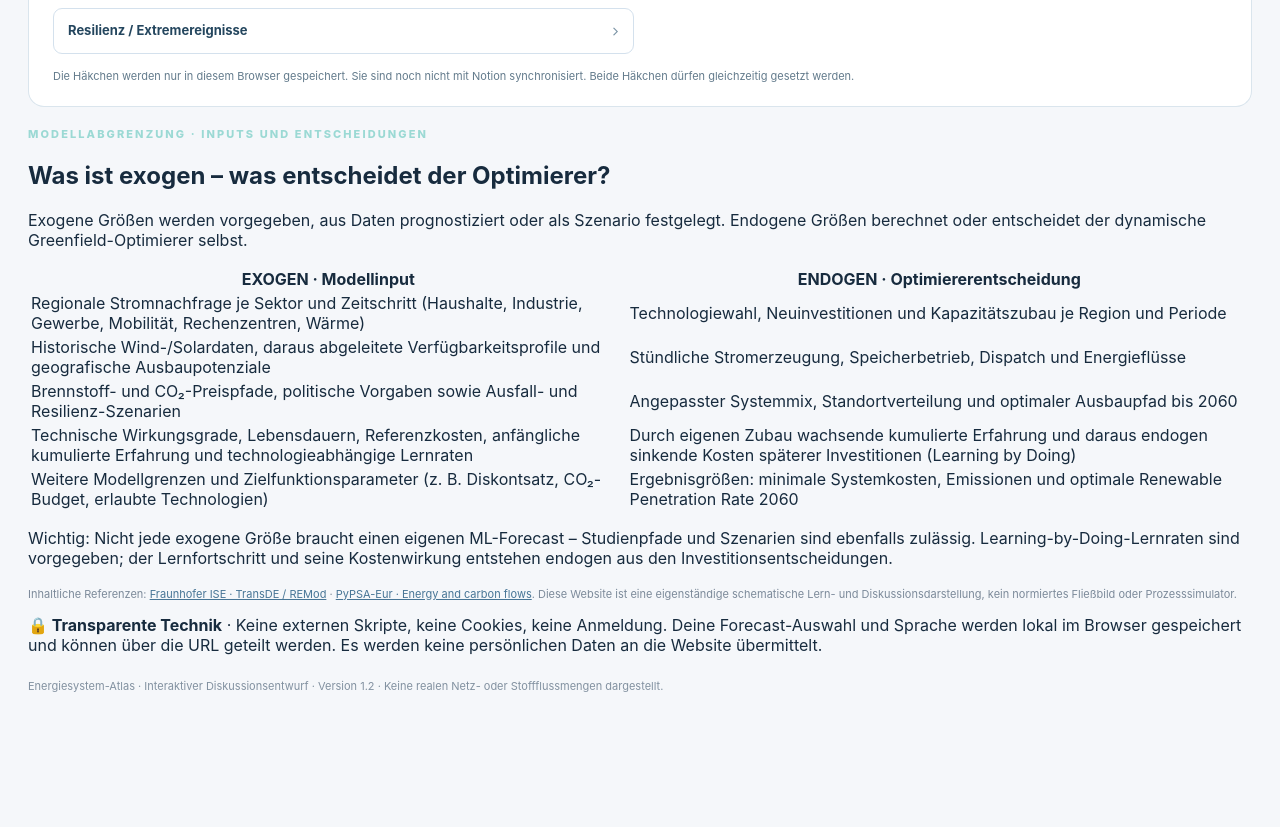
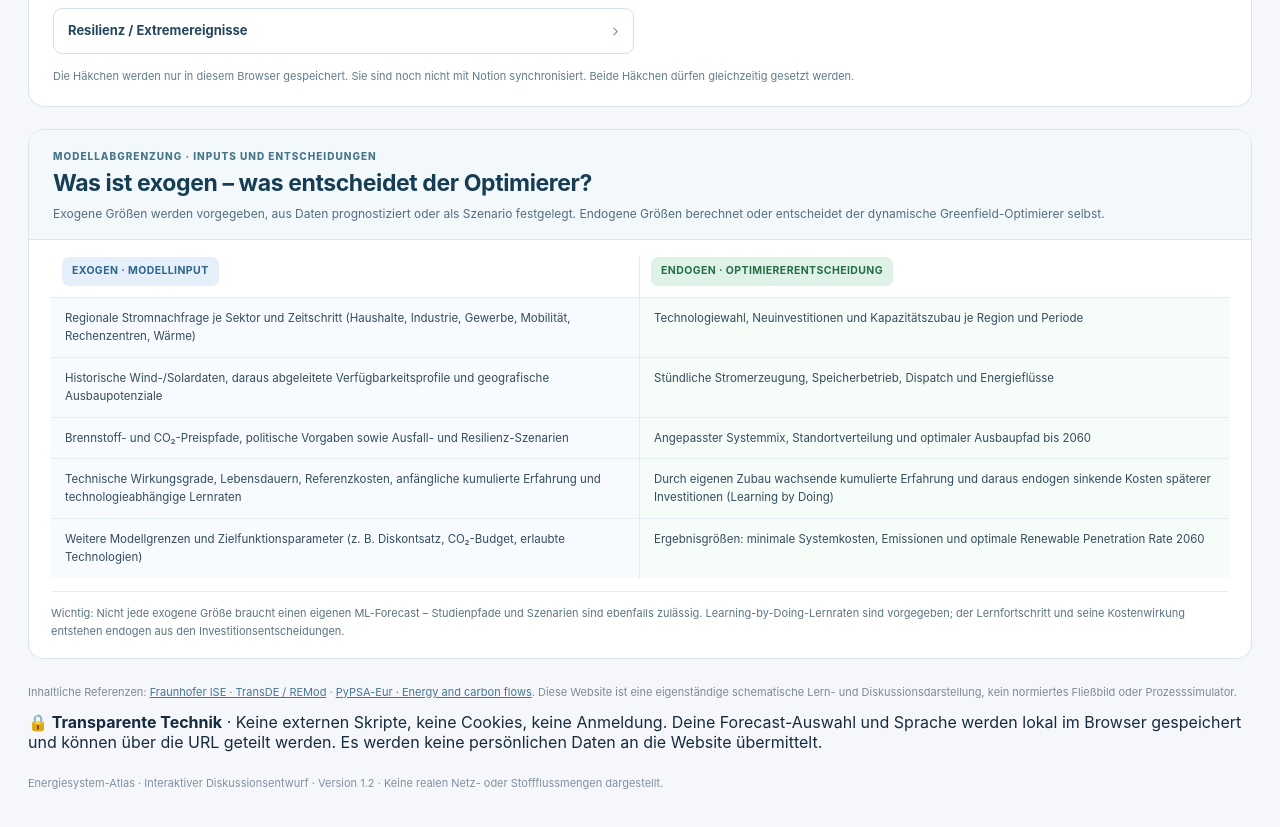
Before and after one commit to Flightningg/energiesystem-atlas, a plain HTML site: page public/index.html in a window 1280 px wide. Shown: the part 6604-7431 px from the top of the page. Before the commit the page ends 7346 px from the top, so only its background shows below. Drawn offline with Linux system fonts and the light colour scheme.

Commit message:
Style compact two-column model variable classification table

```diff
--- a/public/model-logic.css
+++ b/public/model-logic.css
@@ -201,3 +201,22 @@
 .model-data-inventory-note{font-size:11px;color:#637b8c;line-height:1.6;margin:14px 0 0}
 @media(max-width:800px){.model-data-inventory .model-exogenous-catalog{grid-template-columns:1fr}.model-data-inventory .model-exo-children{grid-template-columns:repeat(2,minmax(0,1fr))}}
 @media(max-width:540px){.model-data-inventory-body{padding:15px}.model-data-inventory-head{padding:19px 17px}.model-data-inventory .model-exo-children{grid-template-columns:1fr}}
+
+/* Exogenous vs endogenous classification table, below data inventory */
+.model-variables{margin:22px 0 24px;scroll-margin-top:22px;border:1px solid #d9e5ed;border-radius:15px;overflow:hidden;background:#fff}
+.model-variables-head{padding:20px 24px 16px;background:#f3f8fb;border-bottom:1px solid #d9e5ed}
+.model-variables-head .eyebrow{font-size:10px;color:#48768b;letter-spacing:1px;margin:0 0 7px}
+.model-variables-head h2{font-size:clamp(18px,2vw,23px);margin:0 0 7px;letter-spacing:-.4px;color:#163d53}
+.model-variables-head p{font-size:12px;line-height:1.6;color:#536d80;margin:0}
+.model-variables-body{padding:17px 22px 18px}
+.model-variables-table{width:100%;border-collapse:separate;border-spacing:0;table-layout:fixed;font-size:11.5px;line-height:1.6}
+.model-variables-table th{text-align:left;vertical-align:top;padding:0 13px 11px 11px}
+.model-variables-table td{vertical-align:top;padding:11px 14px;border-top:1px solid #e4edf2;color:#344c5e;overflow-wrap:break-word}
+.model-variables-table td:first-child{background:#f7fbff}
+.model-variables-table td:last-child{background:#f6fcf8}
+.model-variables-table th:first-child,.model-variables-table td:first-child{border-right:1px solid #e0eaf0}
+.model-variable-pill{display:inline-flex;align-items:center;font-size:10.5px;text-transform:uppercase;letter-spacing:.4px;padding:6px 10px;border-radius:7px}
+.model-variable-pill.exogenous{background:#e4effa;color:#2f658b}
+.model-variable-pill.endogenous{background:#def2e7;color:#276d46}
+.model-variables-note{border-top:1px solid #e4edf2;padding-top:12px;margin:13px 0 0;font-size:11px;line-height:1.65;color:#5c7482}
+@media(max-width:600px){.model-variables-head{padding:17px 16px}.model-variables-body{padding:11px}.model-variables-table{font-size:10.5px}.model-variables-table td{padding:9px 8px}.model-variables-table th{padding:0 6px 9px}.model-variable-pill{font-size:9px;padding:6px 7px}}
```
